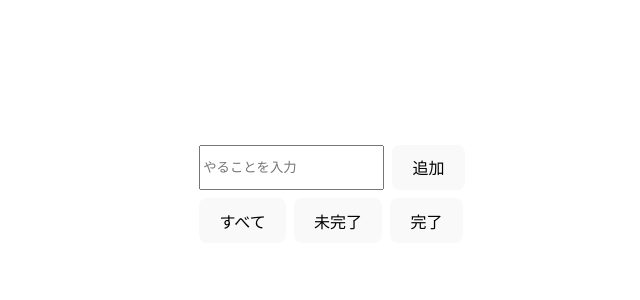
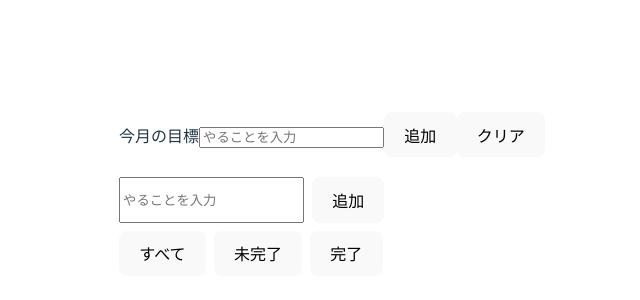
Before and after one commit to Alfred62021864/todo, a React (Vite) app: page / in a window 1280 px wide. Shown: the part 198-498 px from the top of the page, without its empty margins (308-948 px from the left). Built offline with nearby package versions, Linux system fonts and the light colour scheme.

Commit message:
add: monthly

```diff
--- a/src/App.jsx
+++ b/src/App.jsx
@@ -1,30 +1,40 @@
-import { useState, useEffect, useRef } from 'react'
-import reactLogo from './assets/react.svg'
-import viteLogo from '/vite.svg'
-import './App.css'
+import { useState, useEffect, useRef } from "react";
+import reactLogo from "./assets/react.svg";
+import viteLogo from "/vite.svg";
+import "./App.css";
 
 function App() {
   const [todo, setTodo] = useState("");
   const [todos, setTodos] = useState(() => {
     try {
-      const saved = localStorage.getItem('todos')
-      return saved ? JSON.parse(saved) : []
+      const saved = localStorage.getItem("todos");
+      return saved ? JSON.parse(saved) : [];
     } catch (e) {
-      console.warn('failed to parse todos from localStorage', e)
-      return []
+      console.warn("failed to parse todos from localStorage", e);
+      return [];
     }
-  })
+  });
   const [editingIndex, setEditingIndex] = useState(-1); // 編集中のインデックスを管理
   const [editText, setEditText] = useState(""); // 編集中のテキストを管理
-  const [filter, setFilter] = useState('all'); // 'all' | 'completed' | 'active'
+  const [filter, setFilter] = useState("all"); // 'all' | 'completed' | 'active'
   const inputRef = useRef(null);
+  const [monthly, setMonthly] = useState("");
+  const [monthlies, setMontlies] = useState(() => {
+    try {
+      const saved = localStorage.getItem("monthlies");
+      return saved ? JSON.parse(saved) : [];
+    } catch (e) {
+      console.warn("failed to parse todos from localStorage", e);
+      return [];
+    }
+  });
 
   // todos が変わるたびに保存
   useEffect(() => {
     try {
-      localStorage.setItem('todos', JSON.stringify(todos));
+      localStorage.setItem("todos", JSON.stringify(todos));
     } catch (e) {
-      console.warn('failed to save todos to localStorage', e);
+      console.warn("failed to save todos to localStorage", e);
     }
   }, [todos]);
 
@@ -34,17 +44,40 @@ function App() {
     setTodos(newTodos);
     // 確定した値をローカルストレージに即時保存
     try {
-      localStorage.setItem('todos', JSON.stringify(newTodos));
+      localStorage.setItem("todos", JSON.stringify(newTodos));
     } catch (e) {
-      console.warn('failed to save todos to localStorage', e);
+      console.warn("failed to save todos to localStorage", e);
     }
-    setTodo("");                 // 入力欄をクリア
-    inputRef.current?.focus();   // フォーカスを戻す
+    setTodo(""); // 入力欄をクリア
+    inputRef.current?.focus(); // フォーカスを戻す
+  };
+
+  const handleMonthly = () => {
+    if (monthly.trim() === "") return;
+    const newTodos = [...monthlies, { text: monthly.trim(), completed: false }];
+    setMontlies(newTodos);
+    // 確定した値をローカルストレージに即時保存
+    try {
+      localStorage.setItem("monthlies", JSON.stringify(newTodos));
+    } catch (e) {
+      console.warn("failed to save todos to localStorage", e);
+    }
+    setMonthly(""); // 入力欄をクリア
+    inputRef.current?.focus(); // フォーカスを戻す
+  };
+
+  const handleMonthlyClear = () => {
+    setMontlies([]);
+    try {
+      localStorage.setItem("monthlies", JSON.stringify([]));
+    } catch (e) {
+      console.warn("failed to save monthlies to localStorage", e);
+    }
   };
 
   const handleKeyDown = (e) => {
     const composing = e.nativeEvent?.isComposing || e.isComposing;
-    if (e.key === 'Enter' && !composing) handleAdd();
+    if (e.key === "Enter" && !composing) handleAdd();
   };
 
   const handleDelete = (index) => {
@@ -52,9 +85,9 @@ function App() {
     setTodos(newTodos);
     // 削除後の値をローカルストレージに即時保存
     try {
-      localStorage.setItem('todos', JSON.stringify(newTodos));
+      localStorage.setItem("todos", JSON.stringify(newTodos));
     } catch (e) {
-      console.warn('failed to save todos to localStorage', e);
+      console.warn("failed to save todos to localStorage", e);
     }
   };
 
@@ -67,9 +100,9 @@ function App() {
     });
     setTodos(newTodos);
     try {
-      localStorage.setItem('todos', JSON.stringify(newTodos));
+      localStorage.setItem("todos", JSON.stringify(newTodos));
     } catch (e) {
-      console.warn('failed to save todos to localStorage', e);
+      console.warn("failed to save todos to localStorage", e);
     }
   };
 
@@ -99,15 +132,55 @@ function App() {
   // 表示用に元のインデックスを保持した配列を作る
   const visibleTodos = todos
     .map((t, i) => ({ ...t, originalIndex: i }))
-    .filter(item => {
-      if (filter === 'completed') return item.completed;
-      if (filter === 'active') return !item.completed;
+    .filter((item) => {
+      if (filter === "completed") return item.completed;
+      if (filter === "active") return !item.completed;
+      return true;
+    });
+
+  // 表示用に元のインデックスを保持した配列を作る
+  const visibleMonthlies = monthlies
+    .map((t, i) => ({ ...t, originalIndex: i }))
+    .filter((item) => {
+      if (filter === "completed") return item.completed;
+      if (filter === "active") return !item.completed;
       return true;
     });
 
   return (
     <>
-      <div style={{ display: 'flex', gap: '8px', marginBottom: '8px' }}>
+      <div style={{ marginBottom: "20px" }}>
+        今月の目標
+        <input
+          ref={inputRef}
+          type="text"
+          value={monthly}
+          onChange={(e) => setMonthly(e.target.value)}
+          onKeyDown={handleKeyDown}
+          placeholder="やることを入力"
+        />
+        <button onClick={handleMonthly}>追加</button>
+        <button onClick={handleMonthlyClear}>クリア</button>
+        <ul>
+          {visibleMonthlies.map((todoObj) => {
+            const i = todoObj.originalIndex;
+            return (
+              <li
+                key={i}
+                style={{
+                  display: "flex",
+                  alignItems: "center",
+                  gap: "10px",
+                  textDecoration: todoObj.completed ? "line-through" : "none",
+                }}
+              >
+                <span>{todoObj.text}</span>
+              </li>
+            );
+          })}
+        </ul>
+      </div>
+      <div style={{ display: "flex", gap: "8px", marginBottom: "8px" }}>
         <input
           ref={inputRef}
           type="text"
@@ -118,38 +191,39 @@ function App() {
         />
         <button onClick={handleAdd}>追加</button>
       </div>
-
-      <div style={{ marginBottom: '12px', display: 'flex', gap: '8px' }}>
+      <div style={{ marginBottom: "12px", display: "flex", gap: "8px" }}>
         <button
-          onClick={() => setFilter('all')}
-          style={{ fontWeight: filter === 'all' ? 'bold' : 'normal' }}
+          onClick={() => setFilter("all")}
+          style={{ fontWeight: filter === "all" ? "bold" : "normal" }}
         >
           すべて
         </button>
         <button
-          onClick={() => setFilter('active')}
-          style={{ fontWeight: filter === 'active' ? 'bold' : 'normal' }}
+          onClick={() => setFilter("active")}
+          style={{ fontWeight: filter === "active" ? "bold" : "normal" }}
         >
           未完了
         </button>
         <button
-          onClick={() => setFilter('completed')}
-          style={{ fontWeight: filter === 'completed' ? 'bold' : 'normal' }}
+          onClick={() => setFilter("completed")}
+          style={{ fontWeight: filter === "completed" ? "bold" : "normal" }}
         >
           完了
         </button>
       </div>
-
       <ul>
         {visibleTodos.map((todoObj) => {
           const i = todoObj.originalIndex;
           return (
-            <li key={i} style={{
-              display: 'flex',
-              alignItems: 'center',
-              gap: '10px',
-              textDecoration: todoObj.completed ? 'line-through' : 'none'
-            }}>
+            <li
+              key={i}
+              style={{
+                display: "flex",
+                alignItems: "center",
+                gap: "10px",
+                textDecoration: todoObj.completed ? "line-through" : "none",
+              }}
+            >
               {editingIndex === i ? (
                 <>
                   <input
@@ -157,9 +231,10 @@ function App() {
                     value={editText}
                     onChange={(e) => setEditText(e.target.value)}
                     onKeyDown={(e) => {
-                      const composing = e.nativeEvent?.isComposing || e.isComposing;
-                      if (e.key === 'Enter' && !composing) handleSaveEdit(i);
-                      if (e.key === 'Escape') handleCancelEdit();
+                      const composing =
+                        e.nativeEvent?.isComposing || e.isComposing;
+                      if (e.key === "Enter" && !composing) handleSaveEdit(i);
+                      if (e.key === "Escape") handleCancelEdit();
                     }}
                     autoFocus
                   />
@@ -170,18 +245,18 @@ function App() {
                 <>
                   <span>{todoObj.text}</span>
                   <button onClick={() => handleToggleComplete(i)}>
-                    {todoObj.completed ? '未完了' : '完了'}
+                    {todoObj.completed ? "未完了" : "完了"}
                   </button>
                   <button onClick={() => handleEdit(i)}>編集</button>
                   <button onClick={() => handleDelete(i)}>削除</button>
                 </>
               )}
             </li>
-          )
+          );
         })}
       </ul>
     </>
-  )
+  );
 }
 
-export default App
+export default App;
```
